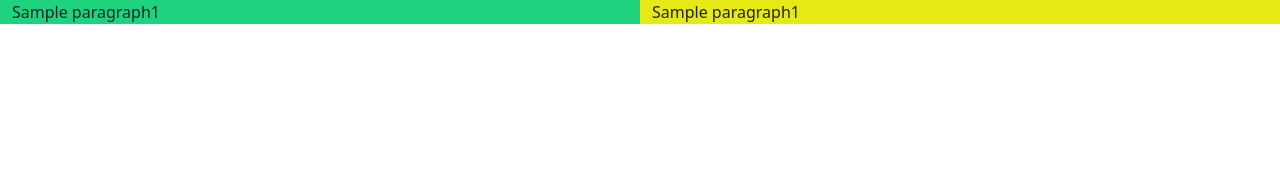
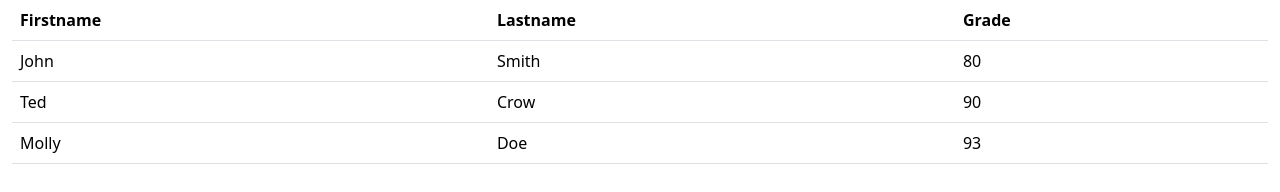
Before and after one commit to ArthurNamutilu/free-code-camp, a plain HTML site: page bootstrap-jquery/index.html in a window 1280 px wide. Drawn offline with nearby package versions, Linux system fonts and the light colour scheme.

Commit message:
bootstrap tables

```diff
--- a/bootstrap-jquery/index.html
+++ b/bootstrap-jquery/index.html
@@ -11,20 +11,36 @@
     <script src="https://cdn.jsdelivr.net/npm/bootstrap@5.3.1/dist/js/bootstrap.min.js" integrity="sha384-Rx+T1VzGupg4BHQYs2gCW9It+akI2MM/mndMCy36UVfodzcJcF0GGLxZIzObiEfa" crossorigin="anonymous"></script>
 
   </head>
-  <style>
-    .bg1 {
-        background-color: rgb(30, 210, 126);
-    }
-    .bg2 {
-        background-color: rgb(229, 233, 22);
-    }
-  </style>
   <body>
     <div class="container-fluid">
-        <div class="row">
-          <div class="col-lg-6 bg1">Sample paragraph1</div>
-          <div class="col-lg-6 bg2">Sample paragraph1</div>
-        </div>
+      <div>
+        <table class="table table-hover">
+          <thead>
+            <tr>
+              <th>Firstname</th>
+              <th>Lastname</th>
+              <th>Grade</th>
+            </tr>
+          </thead>
+          <tbody>
+            <tr>
+              <td>John </td>
+              <td>Smith</td>
+              <td>80</td>
+            </tr>
+            <tr>
+              <td>Ted</td>
+              <td>Crow</td>
+              <td>90</td>
+            </tr>
+            <tr>
+              <td>Molly</td>
+              <td>Doe</td>
+              <td>93</td>
+            </tr>
+          </tbody>
+        </table>
+      </div>
     </div>
     <script src="https://cdn.jsdelivr.net/npm/bootstrap@5.3.1/dist/js/bootstrap.bundle.min.js" integrity="sha384-HwwvtgBNo3bZJJLYd8oVXjrBZt8cqVSpeBNS5n7C8IVInixGAoxmnlMuBnhbgrkm" crossorigin="anonymous"></script>
   </body>
```
